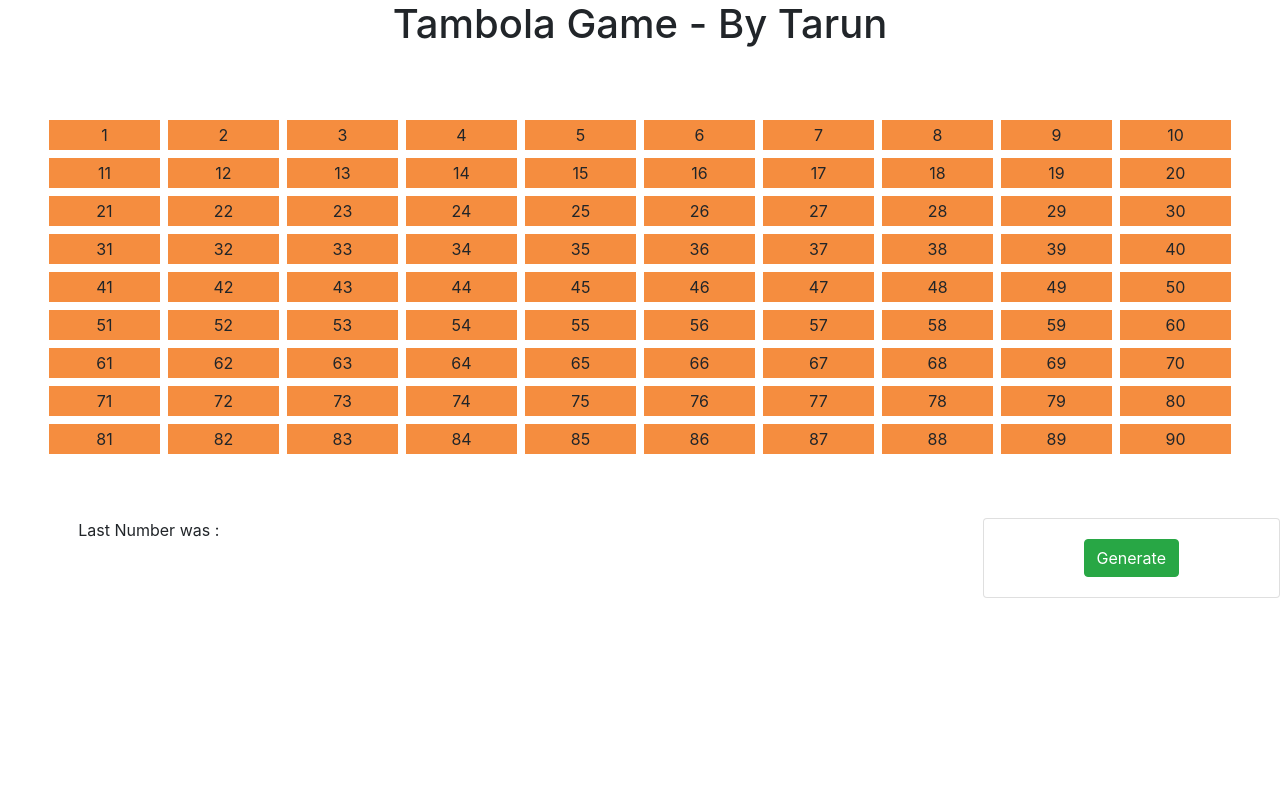
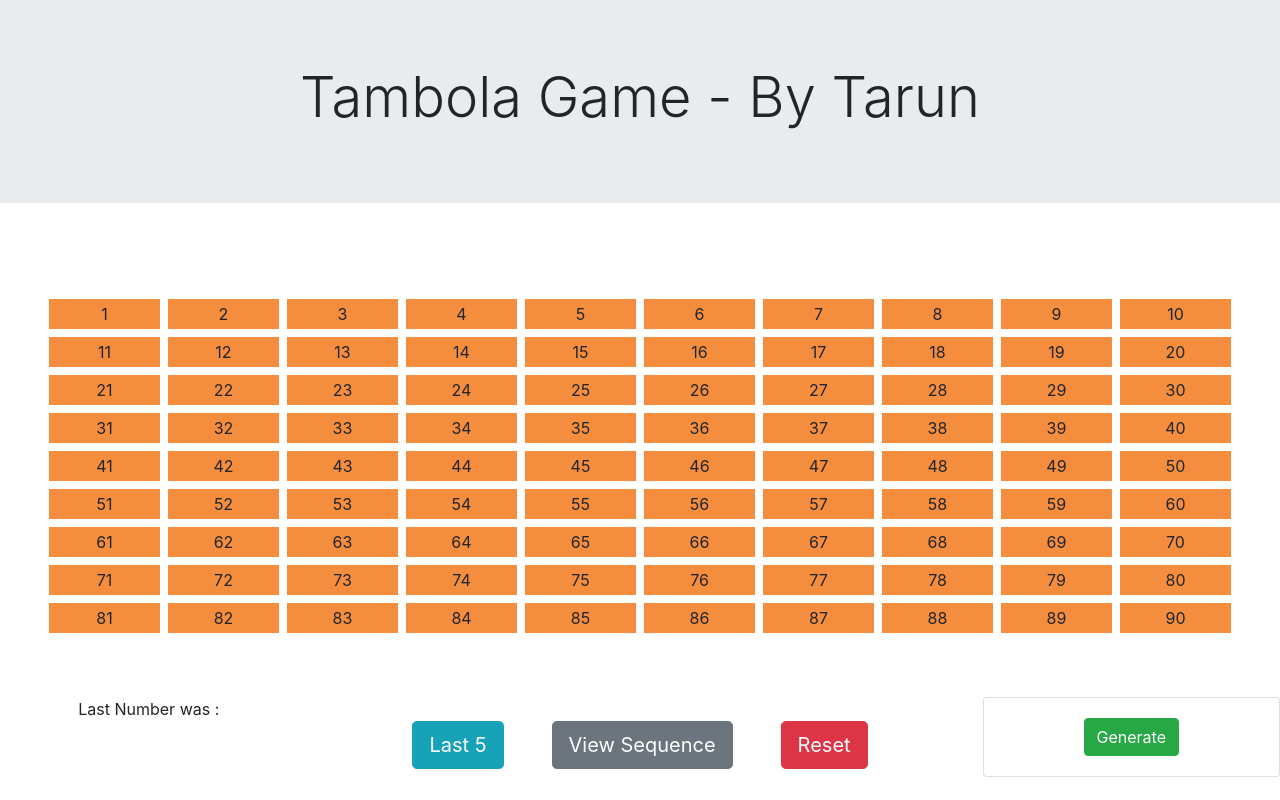
Before and after one commit to tarunluthra123/Tambola-React, a React (Create React App) app: page / in a window 1280 px wide. Built offline with nearby package versions, Linux system fonts and the light colour scheme.

Commit message:
Added options

```diff
--- a/src/App.js
+++ b/src/App.js
@@ -4,6 +4,7 @@ import Board from "./components/Board";
 import NavBar from "./components/NavBar";
 import RandomGenerator from "./components/RandomGenerator";
 import LastNumber from "./components/LastNumber";
+import Options from "./components/Options";
 
 class App extends Component {
     constructor(props) {
@@ -40,6 +41,9 @@ class App extends Component {
 
     generateNumber = () => {
         let x = this.nextRandomInteger()
+        if (x === -1) {
+            return
+        }
         if (this.state.nextNumber === '') {
             this.setState({
                 nextNumber: x
@@ -65,12 +69,15 @@ class App extends Component {
                     </div>
                 </div>
                 <div className="row">
-                    <LastNumber value={this.state.lastNumber}/>
-                    <div className="col"/>
+                    <div className="col-3">
+                        <LastNumber value={this.state.lastNumber}/>
+                    </div>
+                    <div className="col">
+                        <Options sequence={this.state.sequence}/>
+                    </div>
                     <div className="col-3">
                         <RandomGenerator nextRandomInteger={this.generateNumber}/>
                     </div>
-
                 </div>
             </div>
         );
--- a/src/components/LastNumber.js
+++ b/src/components/LastNumber.js
@@ -3,7 +3,7 @@ import React, {Component} from 'react';
 class LastNumber extends Component {
     render() {
         return (
-            <div className="col-3">
+            <div>
                 Last Number was :<br/>
                 {this.props.value}
             </div>
--- a/src/components/NavBar.js
+++ b/src/components/NavBar.js
@@ -3,8 +3,8 @@ import React, {Component} from 'react';
 class NavBar extends Component {
     render() {
         return (
-            <div>
-                <h1 align="center">Tambola Game - By Tarun</h1>
+            <div className="jumbotron jumbotron-fluid">
+                <h1 align="center" className="display-4">Tambola Game - By Tarun</h1>
             </div>
         );
     }
--- /dev/null
+++ b/src/components/Options.js
@@ -0,0 +1,60 @@
+import React, {Component} from 'react';
+
+class Options extends Component {
+    constructor(props) {
+        super(props);
+        this.state = {
+            sequenceBoxRendered: false
+        }
+    }
+
+    renderSequenceBox = () => {
+        if (!this.state.sequenceBoxRendered) {
+            return (
+                <div/>
+            )
+        } else {
+            // console.log('ok')
+            return (
+                <div className="card card-body">
+                    {this.props.sequence.join(', ')}
+                </div>
+            )
+        }
+    }
+
+    invertState = () => {
+        this.setState({
+            sequenceBoxRendered: !this.state.sequenceBoxRendered
+        })
+    }
+
+    render() {
+        const sequence = this.props.sequence
+        const lastFive = sequence.slice(-5)
+        return (
+            <div>
+                <div className="btn btn-lg btn-info m-4" data-toggle="tooltip" data-placement="top"
+                     title={lastFive}>
+                    Last 5
+                </div>
+                <button className="btn btn-lg btn-secondary m-4" data-toggle="tooltip" data-placement="top"
+                        title="View the complete sequence so far" onClick={this.invertState}>
+                    View Sequence
+                </button>
+                <button className="btn btn-lg btn-danger m-4" data-toggle="tooltip" data-placement="top"
+                        title="Reset board">
+                    Reset
+                </button>
+                <div className="collapse" id="collapseExample">
+                    <div className="card card-body">
+                        {sequence}
+                    </div>
+                </div>
+                {this.renderSequenceBox()}
+            </div>
+        );
+    }
+}
+
+export default Options;
--- a/src/components/RandomGenerator.js
+++ b/src/components/RandomGenerator.js
@@ -31,6 +31,7 @@ class RandomGenerator extends Component {
                 // console.log('here')
                 clearInterval(id)
                 let x = this.props.nextRandomInteger()
+                if(x==-1)return
                 this.setState({
                     val: x,
                     isSet: true
```
